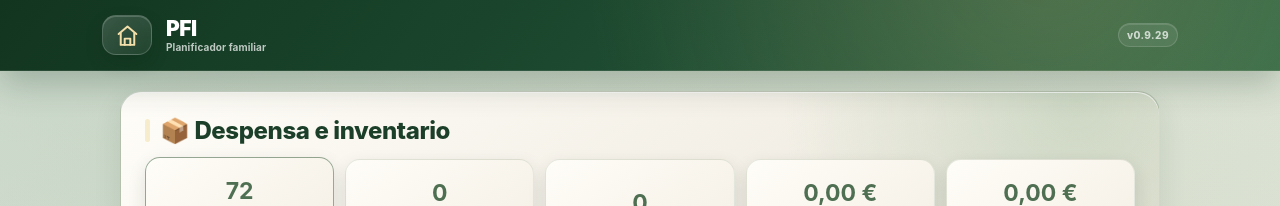
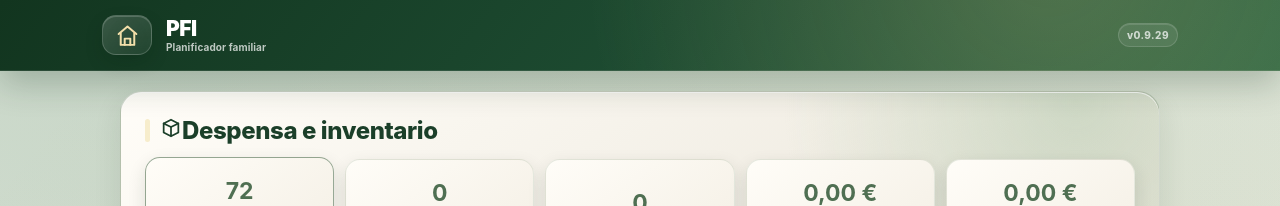
Before and after one commit to adrianezq-lang/pfi-planificador-familiar, a React (Vite) app: page / in a window 1280 px wide. Both pictures are taken after a click on the button "Despensa". Shown: the top 206 px of the page. Built offline with nearby package versions, Linux system fonts and the light colour scheme.

Commit message:
ui: modernizar cabecera de Despensa

```diff
--- a/src/pages/Despensa.tsx
+++ b/src/pages/Despensa.tsx
@@ -1,5 +1,6 @@
 import { useCallback, useEffect, useMemo, useState } from 'react';
 import ProductoDetalleModal from '../components/ProductoDetalleModal';
+import AppIcon from '../components/AppIcon';
 import Card from '../components/ui/Card';
 import Title from '../components/ui/Title';
 import { crearCopiaAutomaticaSiNecesaria } from '../services/copiasSeguridad';
@@ -183,7 +184,12 @@ function Despensa() {
   return (
     <main className="page legacy-page pantry-page">
       <Card className="page-hero-card">
-        <Title style={{ color: '#4f6f52' }}>📦 Despensa e inventario</Title>
+        <Title style={{ color: '#4f6f52' }}>
+          <span className="legacy-page-title">
+            <span className="legacy-page-title__icon"><AppIcon name="box" /></span>
+            Despensa e inventario
+          </span>
+        </Title>
 
         <div className="pantry-summary-grid">
           <Resumen
```
